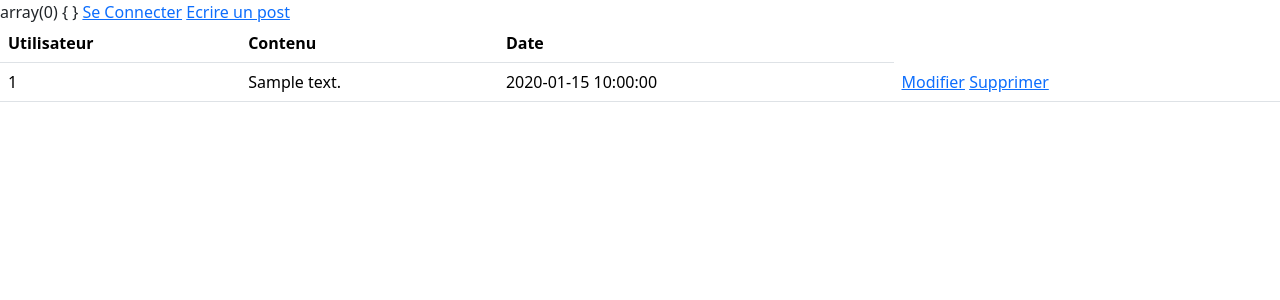
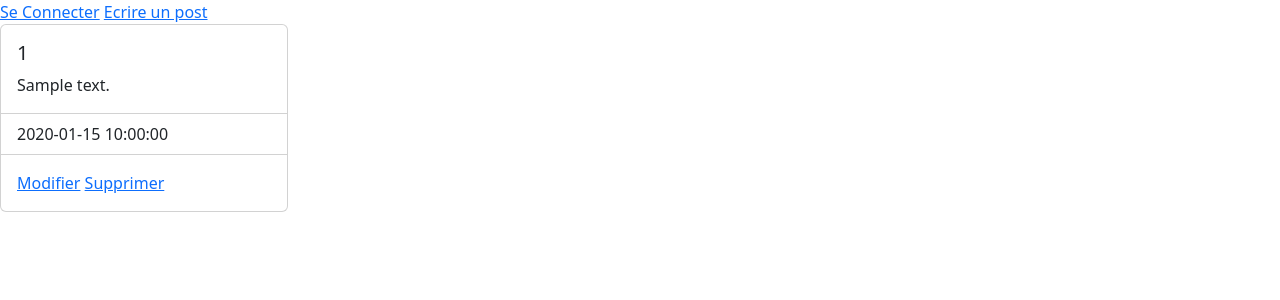
Before and after one commit to NicolasDrp/projet-bonnefete, a PHP site: template Views/posts/index.php in a window 1280 px wide. Shown: the top 300 px of the page. Run offline with PHP 8.4, Linux system fonts and the light colour scheme; the template is opened without the code that fills it: most values are stand-ins (such as "Sample title", 1, 10 or a date in 2020); some libraries are stand-ins or nearby versions.

Commit message:
style : affichage post en card

```diff
--- a/Views/head.php
+++ b/Views/head.php
@@ -1,4 +1,3 @@
-<?php var_dump($_SESSION) ?>
 <!DOCTYPE html>
 <html lang="fr">
 <head>
--- a/Views/posts/index.php
+++ b/Views/posts/index.php
@@ -2,23 +2,21 @@
 
 <a href="../post/create">Ecrire un post</a>
 
-<table class="table">
-    <tr>
-        <th>Utilisateur</th>
-        <th>Contenu</th>
-        <th>Date</th>
-    </tr>
-    <?php foreach ($posts as $post) : ?>
-        <tr>
-            <td><?= $post->getIdUtilisateur() ?></td>
-            <td><?= $post->getContenuPost() ?></td>
-            <td><?= $post->getDatePost() ?></td>
-            <td>
-                <a href="./update/<?= $post->getIdPost() ?>">Modifier</a>
-                <a href="./delete/<?= $post->getIdPost() ?>">Supprimer</a>
-            </td>
-        </tr>
-    <?php endforeach; ?>
-</table>
+<?php foreach ($posts as $post) : ?>
+    <div class="card" style="width: 18rem;">
+        <div class="card-body">
+            <h5 class="card-title"><?= $post->getIdUtilisateur() ?></h5>
+            <p class="card-text"><?= $post->getContenuPost() ?></p>
+        </div>
+        <ul class="list-group list-group-flush">
+            <li class="list-group-item"><?= $post->getDatePost() ?></li>
+        </ul>
+        <div class="card-body">
+            <a href="./update/<?= $post->getIdPost() ?>">Modifier</a>
+            <a href="./delete/<?= $post->getIdPost() ?>">Supprimer</a>
+        </div>
+    </div>
+
+<?php endforeach; ?>
 
 <?php require_once 'Views/foot.php'; ?>
```
